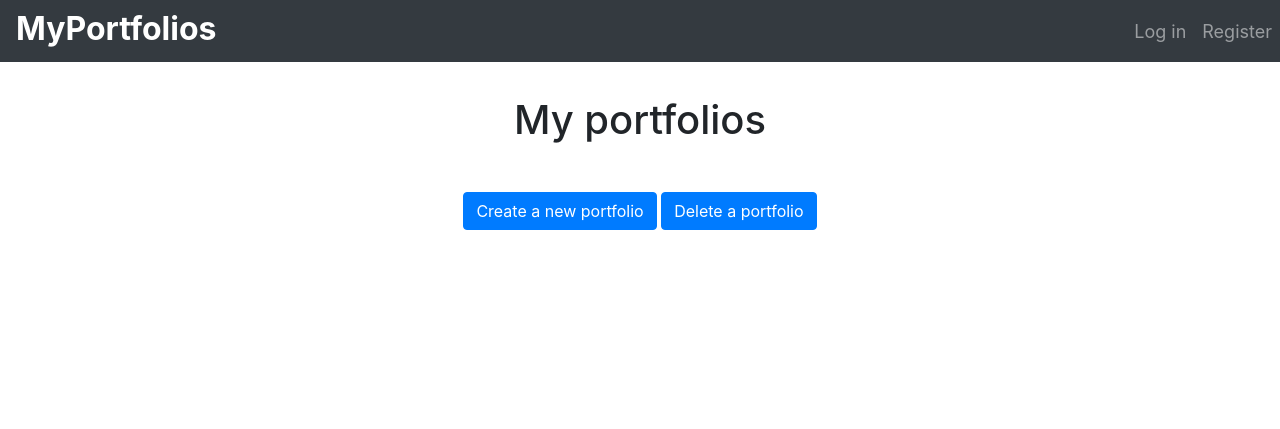
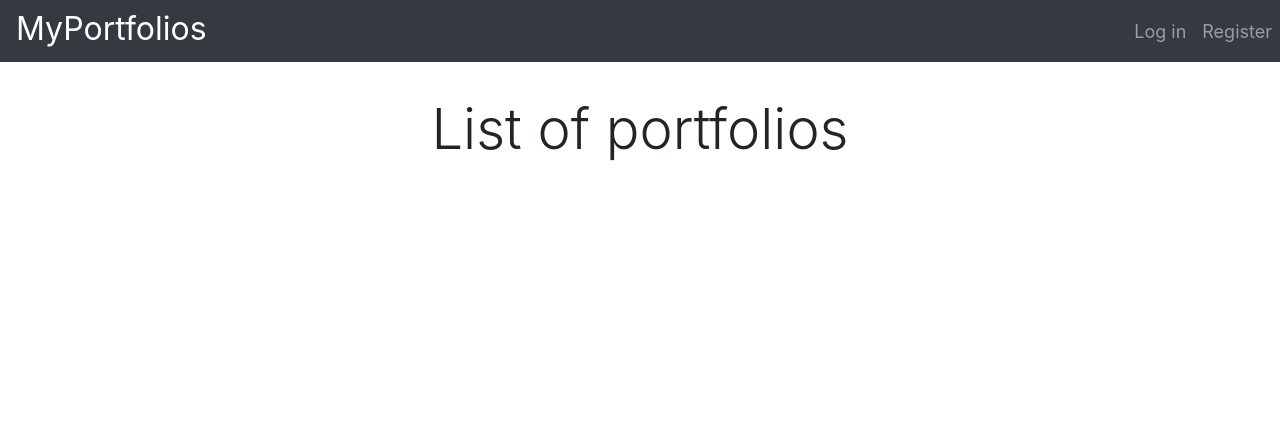
Before and after one commit to jsueling/cs50-final-project, a Flask app: template templates/index.html in a window 1280 px wide. Shown: the top 429 px of the page. Run offline with Flask 2, Linux system fonts and the light colour scheme; the template is opened without the code that fills it, so the values that code supplies are empty; some libraries are stand-ins or nearby versions.

Commit message:
Mostly minor fixes and styling changes, KeyErrors

```diff
--- a/application.py
+++ b/application.py
@@ -89,23 +89,25 @@ def index():
     # Open a cursor
     cur = conn.cursor()
     # Execute my query
-    cur.execute("SELECT portfolio_name FROM portfolios where id = (%s)", (id,))
+    cur.execute("SELECT portfolio_name FROM shares WHERE id=(%s) GROUP BY portfolio_name", (id,))
     # Store the results
-    names = cur.fetchall()
+    shares = cur.fetchall()
+    cur.execute("SELECT portfolio_name FROM portfolios WHERE id=(%s)", (id,))
+    portfolios = cur.fetchall()
     # close the cursor and the connection
     cur.close()
     conn.close()
 
     no_portfolios = False
 
-    if not names:
+    if not shares and not portfolios:
         no_portfolios = True
 
     # The user has 1 porfolio, automatic redirect to that portfolio
-    if len(names) == 1:
-        return redirect(f"/myportfolios/{names[0][1]}")
+    if len(portfolios) == 1 and len(shares) > 0:
+        return redirect(f"/myportfolios/{portfolios[0][0]}")
     else:
-        return render_template("index.html", names=names, no_portfolios=no_portfolios)
+        return render_template("index.html", portfolios=portfolios, no_portfolios=no_portfolios)
 
 @app.route("/register", methods=["GET", "POST"])
 def register():
@@ -254,7 +256,7 @@ def create():
         cur.close()
         conn.close()
 
-        flash(f"{portfolio_name} has been successfully created!", "success")
+        flash(f"{lower_pfname} has been successfully created!", "success")
 
         # User probably wants to add shares once a new portfolio is created
         return redirect("/add")
@@ -357,11 +359,12 @@ def delete():
     params = config()
     conn = psycopg2.connect(**params)
     cur = conn.cursor()
-    cur.execute("SELECT portfolio_name FROM portfolios where id = (%s)", (id,))
+    cur.execute("SELECT portfolio_name FROM portfolios WHERE id = (%s)", (id,))
     names = cur.fetchall()
     cur.close()
     conn.close()
 
+    # User restricted from this page if he has no portfolios to delete
     if not names:
         flash("No portfolios detected - you have been redirected here automatically.", "primary")
         return redirect("/create")
@@ -381,9 +384,8 @@ def delete():
         # For each selected portfolio, delete the corresponding rows in portfolio
         # This delete query will cascade to the shares table deleting any row there with this portfolio_name
         for portfolio in portfolios:
-            cur.execute("DELETE FROM portfolios where id = (%s) AND portfolio_name = (%s)", (id, portfolio))
+            cur.execute("DELETE FROM portfolios WHERE id = (%s) AND portfolio_name = (%s)", (id, portfolio))
             flash(f"{portfolio} was successfully deleted!", "success")
-
         conn.commit()
         cur.close()
         conn.close()
@@ -412,15 +414,15 @@ def add():
     min_date = today - timedelta(days=1825)
 
     id = session["user_id"]
-    portfolio_name = request.form.get("portfolio_name")
-
-    if not portfolio_name:
-        return error_page("Choose a portfolio to add shares to", 403)
 
     if request.method =="POST":
 
+        portfolio_name = request.form.get("portfolio_name")
         symbol = request.form.get("symbol")
         purchase_quantity = request.form.get("purchase_quantity")
+
+        if not portfolio_name:
+            return error_page("Choose a portfolio to add shares to", 403)
 
         # Internet explorer doesn't support input="date", degrades to input="text"
         try:
@@ -498,7 +500,7 @@ def add():
         conn = psycopg2.connect(**params)
         cur = conn.cursor()
         cur.execute("INSERT INTO shares (symbol, purchase_quantity, purchase_price, purchase_date, portfolio_name, id) VALUES (%s, %s, %s, %s, %s, %s);",
-                    (upper_symbol, purchase_quantity, purchase_price, scan_date, lower_pfname, id))
+                    (upper_symbol, purchase_quantity, purchase_price, scan_date, portfolio_name, id))
         conn.commit()
         cur.close()
         conn.close()
@@ -512,6 +514,7 @@ def add():
         else:
             return redirect("/add")
 
+    # request.method =="GET"
     else:
 
         params = config()
@@ -522,4 +525,9 @@ def add():
         cur.close()
         conn.close()
 
-        return render_template("add.html", today=today, min_date=min_date, names=names)
+        # User restricted from adding shares to portfolios if he has no portfolios
+        if not names:
+            flash("No portfolios detected - you have been redirected here automatically.", "primary")
+            return redirect("/create")
+        else:
+            return render_template("add.html", today=today, min_date=min_date, names=names)
--- a/static/delete.js
+++ b/static/delete.js
@@ -1,7 +1,7 @@
 // Find every input on the page
 var portfolios = document.querySelectorAll("input");
 // Find the button
-var button = document.querySelector("button");
+var button = document.getElementById("button");
 
 // For each input add eventlistener that, on click, runs the function checked()
 for(var i = 0; i < portfolios.length; i++) {
--- a/static/styles.css
+++ b/static/styles.css
@@ -50,7 +50,7 @@ input:invalid {
 }
 
 p {
-    max-width: 90%;
+    max-width: 50%;
     margin: auto;
 }
 
@@ -74,3 +74,7 @@ h1 {
 {
     display: inline-block;
 }
+
+.checkbox_radio {
+    margin-right: 30px;
+}
--- a/templates/create.html
+++ b/templates/create.html
@@ -3,13 +3,15 @@
 {% block title %}Create{% endblock %}
 {% block create %}active{% endblock %}
 {% block main %}
-    <h1>Create a New Portfolio</h1>
+    <h1 class="display-4">Create a New Portfolio</h1>
+    <br>
     <br>
     <form id="form" action="/create" method="post">
         <div class="form-group">
             <label for="portfolio_name"><b>Choose a name for your portfolio:</b></label><br>
             <input autocomplete="off" autofocus class="form-control" name="portfolio_name" placeholder="MyPortfolio" type="text">
         </div>
+        <br>
         <button class="inner btn btn-primary" type="submit">Create</button>
     </form>
 {% endblock %}
--- a/templates/error_page.html
+++ b/templates/error_page.html
@@ -2,7 +2,7 @@
 
 {% block title %}Error{% endblock %}
 {% block main %}
-<h1>Whoops! You've encountered an error.</h1>
+<h1 class="display-4">Whoops! You've encountered an error.</h1>
 <br>
 <div id="errordiv">
   <h5>{{ message }}.</h5>
--- a/templates/index.html
+++ b/templates/index.html
@@ -13,18 +13,13 @@
             </p>
         </div>
     {% else %}
-        <h1>My portfolios</h1>
+        <h1 class="display-4">List of portfolios</h1>
         <br>
-        <ul style="list-style-type:none;">
-            <!-- https://flask.palletsprojects.com/en/2.0.x/quickstart/#url-building -->
-            {% for row in names %}
-                <li href="/myportfolios/<{{ row[portfolio_name] }}>">{{ row[portfolio_name] }}</li>
-            {% endfor %}
-        </ul>
-
-        <div id="outer">
-            <button class="inner btn btn-primary" href="/create">Create a new portfolio</button>
-            <button class="inner btn btn-primary" href="/delete">Delete a portfolio</button>
-        </div>
+        <br>
+        <!-- https://flask.palletsprojects.com/en/2.0.x/quickstart/#url-building -->
+        {% for row in portfolios %}
+            <h2><a href="/myportfolios/{{ row[0] }}" class="portfolio btn btn-primary">{{ row[0] }}</a></h2>
+            <br>
+        {% endfor %}
     {% endif %}
 {% endblock %}
--- a/templates/layout.html
+++ b/templates/layout.html
@@ -30,7 +30,7 @@
         <div id="page-container">
             <div id="content-wrap">
                 <nav class="nav navbar-expand-md fixed-top navbar-dark bg-dark text-white">
-                    <a class="navbar-brand ml-3 mb-1" href="/"><strong>MyPortfolios</strong></a>
+                    <a class="navbar-brand ml-3 mb-1" href="/">MyPortfolios</a>
                     <button class="navbar-toggler ml-auto" type="button" data-toggle="collapse" data-target="#target" aria-controls="target" aria-expanded="false" aria-label="Toggle navigation">
                         <span class="navbar-toggler-icon"></span>
                     </button>
--- a/templates/login.html
+++ b/templates/login.html
@@ -3,7 +3,7 @@
 {% block title %}Log In{% endblock %}
 {% block login %}active{% endblock %}
 {% block main %}
-<h1>Log in</h1>
+<h1 class="display-4">Log in</h1>
 <!--
     <p> Welcome to MyPortfolios, a simple web application that emphasises the
     visualisation of stock portfolios with the goal of enhancing the user experience
--- a/templates/portfolio.html
+++ b/templates/portfolio.html
@@ -2,7 +2,7 @@
 
 {% block title %}{{ portfolio_name }}{% endblock %}
 {% block main %}
-<h1>{{ portfolio_name }}</h1>
+<h1 class="display-4">{{ portfolio_name }}</h1>
 <br>
 <div id="full_bar">
     <!--
--- a/templates/register.html
+++ b/templates/register.html
@@ -3,7 +3,7 @@
 {% block title %}Register{% endblock %}
 {% block register %}active{% endblock %}
 {% block main %}
-<h1>Register</h1>
+<h1 class="display-4">Register</h1>
 <br>
 <br>
     <form action="/register" method="post">
```
Also changed, not shown: templates/add.html (+10 -7 lines), templates/delete.html (+6 -3 lines).
